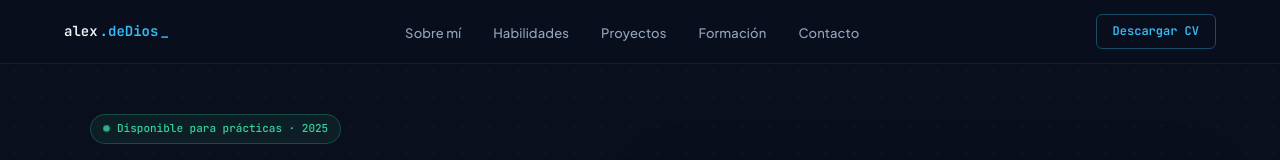
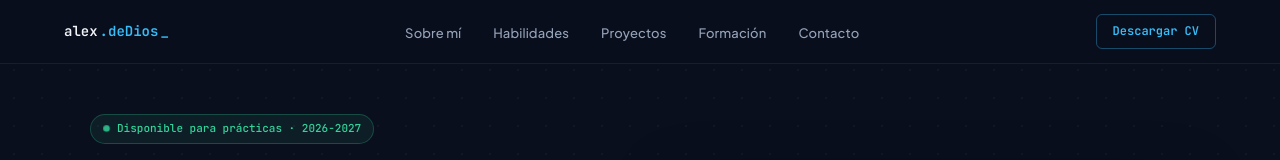
Before and after one commit to alexddios/alexddios.github.io, a plain HTML site: page index.html in a window 1280 px wide. Shown: the top 160 px of the page. Drawn offline with Linux system fonts and the light colour scheme.

Commit message:
Update index.html

```diff
--- a/index.html
+++ b/index.html
@@ -47,7 +47,7 @@
     <div>
       <div class="hero-badge">
         <div class="badge-dot"></div>
-        Disponible para prácticas · 2025
+        Disponible para prácticas · 2026-2027
       </div>
       <div class="hero-greeting">// Hola, soy <span>Álex De Dios</span></div>
       <h1 class="hero-name">Álex<br>De Dios</h1>
```
